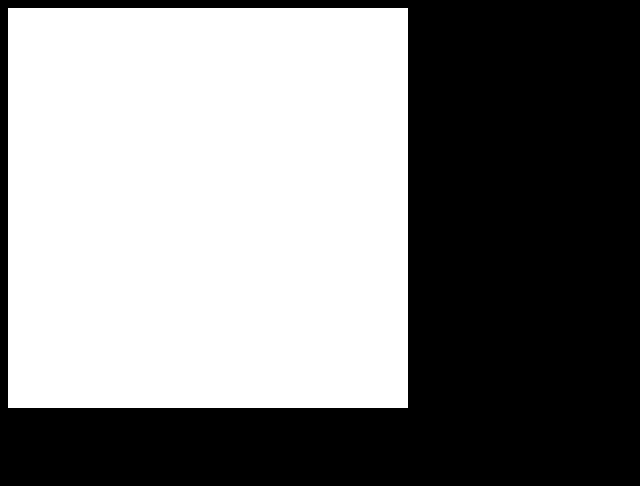
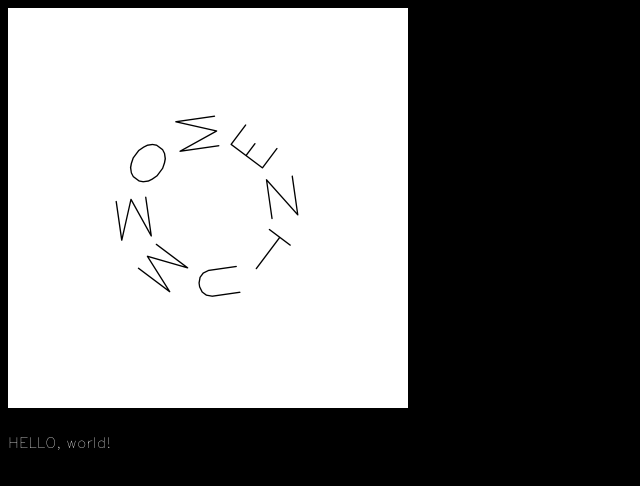
Before and after one commit to O-R-G/momentum-js, a plain HTML site: page index.html in a window 1280 px wide. Shown: the whole page, without its empty margins (0-640 px from the left). Drawn offline with Linux system fonts and the light colour scheme; the site is published under a folder, as on GitHub Pages, so addresses that start at the root find nothing.

Commit message:
make refs to static/ relative

```diff
--- a/index.html
+++ b/index.html
@@ -3,8 +3,8 @@
 <head>
     <meta charset="UTF-8">
     <meta name="viewport" content="width=device-width, initial-scale=1.0">
-    <link rel="stylesheet" href="/static/css/main.css">
-    <link rel="stylesheet" href="/static/css/hershey.css">
+    <link rel="stylesheet" href="static/css/main.css">
+    <link rel="stylesheet" href="static/css/hershey.css">
     <title>M O M E N T U M</title>
     <style>
         body {
@@ -18,7 +18,7 @@
 </head>
 <body>
     <canvas id="canvas" width="400" height="400"></canvas>
-    <script src="/static/js/momentum.js"></script>
+    <script src="static/js/momentum.js"></script>
     <p>
         HELLO, world!
     </p>
```
